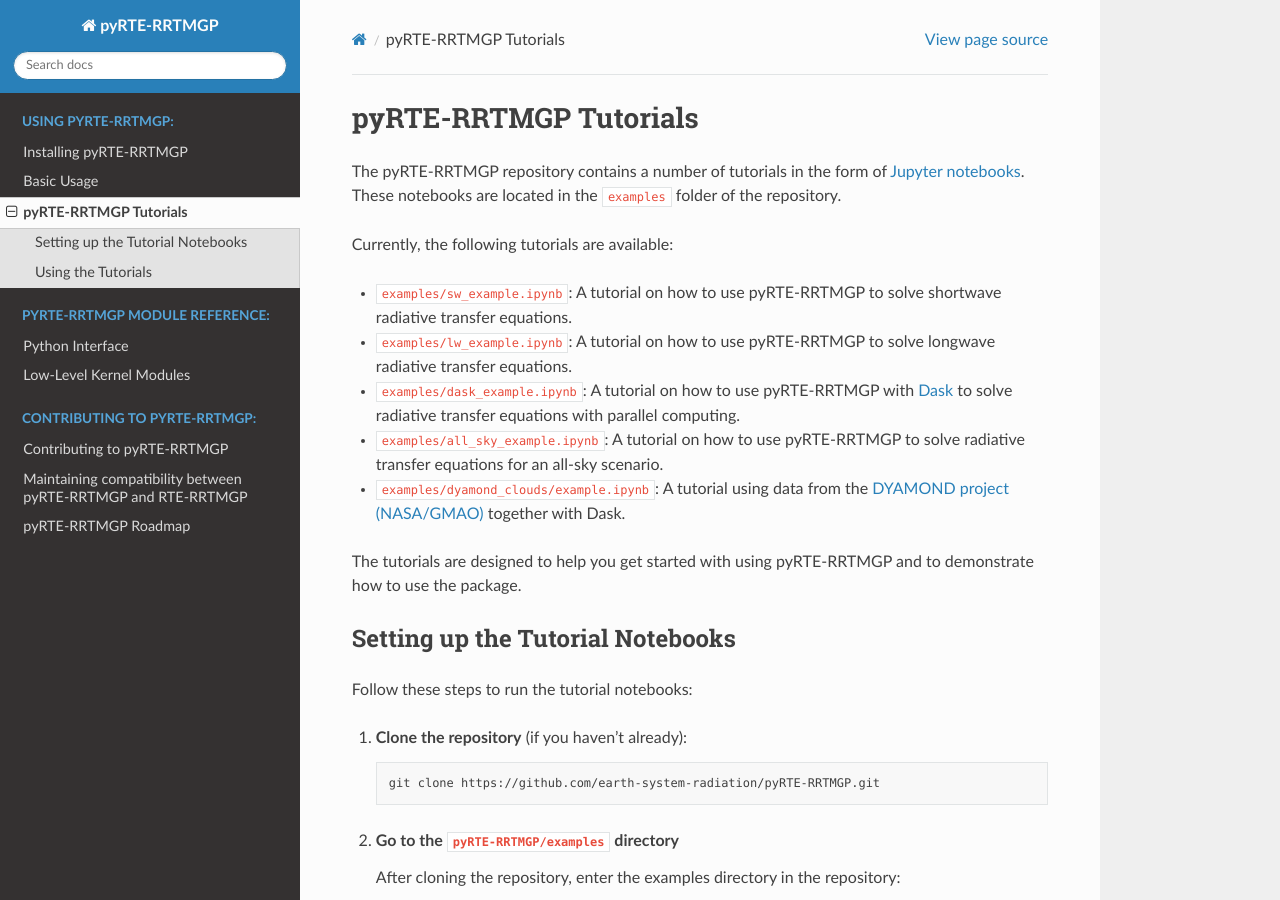
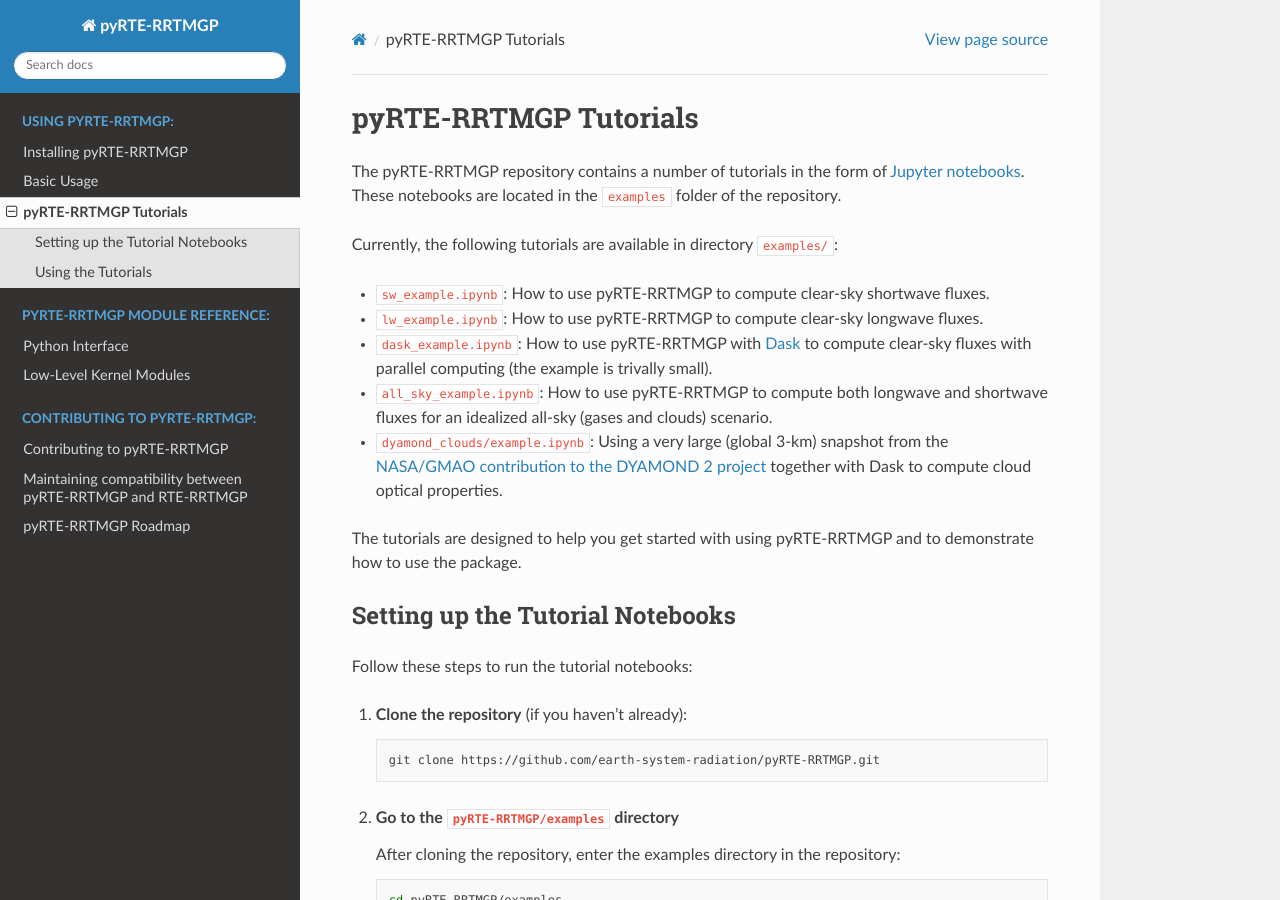
Before and after one commit to earth-system-radiation/pyRTE-RRTMGP, a Sphinx documentation site: the page built from docs/source/tutorials/tutorials.md, in a window 1280 px wide and 900 px high. Built offline with Sphinx 7.4.7 and the Read the Docs theme 3.1.0, drawn with Linux system fonts in a browser that asks for light colours.

Commit message:
Expand all-sky example (#149)
Co-authored-by: pre-commit-ci[bot] <66853113+pre-commit-ci[bot]@users.noreply.github.com>
Co-authored-by: brendancol <brendancol@gmail.com>

```diff
--- a/docs/source/tutorials/tutorials.md
+++ b/docs/source/tutorials/tutorials.md
@@ -3,13 +3,13 @@
 
 The pyRTE-RRTMGP repository contains a number of tutorials in the form of  [Jupyter notebooks](https://docs.jupyter.org). These notebooks are located in the `examples` folder of the repository.
 
-Currently, the following tutorials are available:
+Currently, the following tutorials are available in directory `examples/`:
 
-* `examples/sw_example.ipynb`: A tutorial on how to use pyRTE-RRTMGP to solve shortwave radiative transfer equations.
-* `examples/lw_example.ipynb`: A tutorial on how to use pyRTE-RRTMGP to solve longwave radiative transfer equations.
-* `examples/dask_example.ipynb`: A tutorial on how to use pyRTE-RRTMGP with [Dask](https://docs.dask.org/en/stable/) to solve radiative transfer equations with parallel computing.
-* `examples/all_sky_example.ipynb`: A tutorial on how to use pyRTE-RRTMGP to solve radiative transfer equations for an all-sky scenario.
-* `examples/dyamond_clouds/example.ipynb`: A tutorial using data from the [DYAMOND project (NASA/GMAO)](https://gmao.gsfc.nasa.gov/global_mesoscale/dyamond_phaseII/data_access/) together with Dask.
+* `sw_example.ipynb`: How to use pyRTE-RRTMGP to compute clear-sky shortwave fluxes.
+* `lw_example.ipynb`: How to use pyRTE-RRTMGP to compute clear-sky longwave fluxes.
+* `dask_example.ipynb`: How to use pyRTE-RRTMGP with [Dask](https://docs.dask.org/en/stable/) to compute clear-sky fluxes with parallel computing (the example is trivally small).
+* `all_sky_example.ipynb`: How to use pyRTE-RRTMGP to compute both longwave and shortwave fluxes for an idealized all-sky (gases and clouds) scenario.
+* `dyamond_clouds/example.ipynb`: Using a very large (global 3-km) snapshot from the [NASA/GMAO contribution to the DYAMOND 2 project](https://gmao.gsfc.nasa.gov/global_mesoscale/dyamond_phaseII/data_access/) together with Dask to compute cloud optical properties.
 
 The tutorials are designed to help you get started with using pyRTE-RRTMGP and to demonstrate how to use the package.
 
```
Also changed, not shown: 1 other file.
